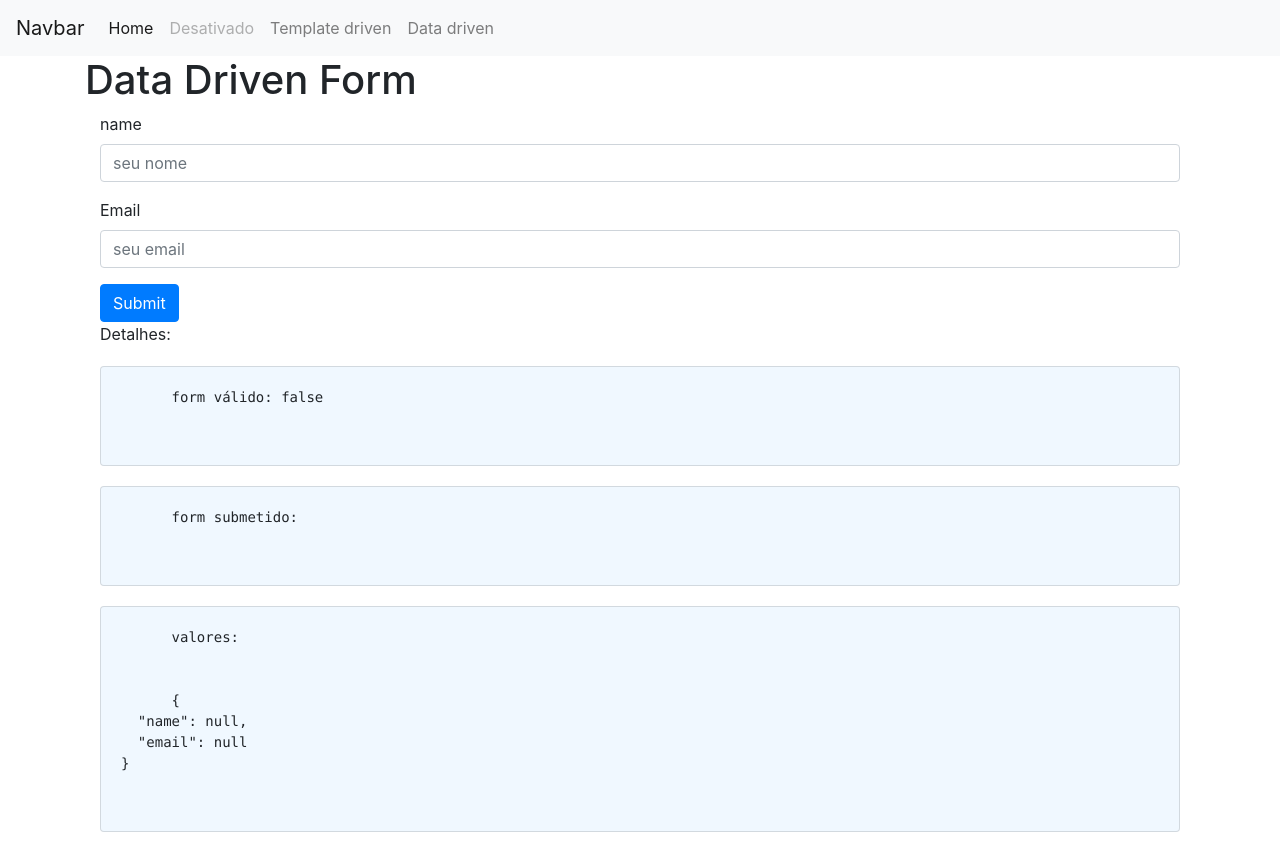
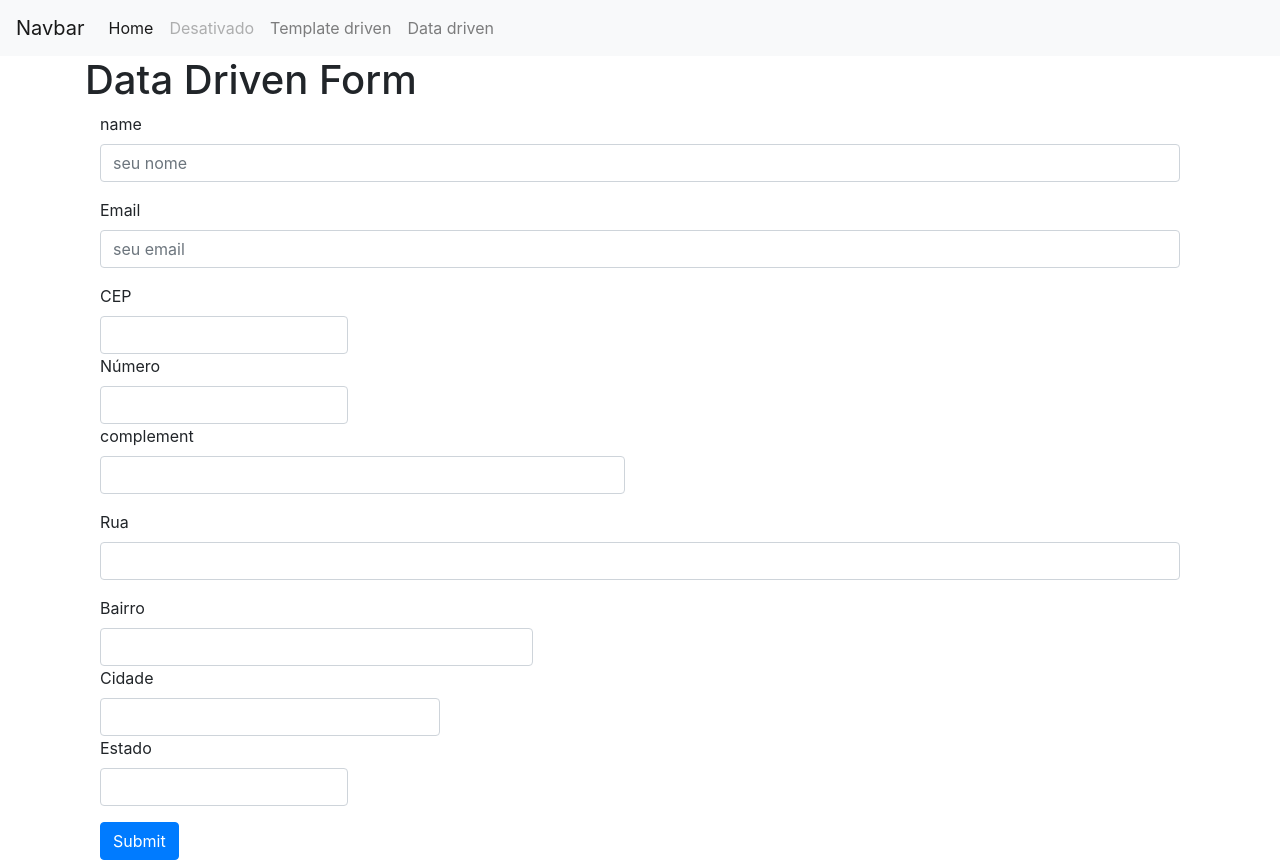
Before and after one commit to layshidani/curso-loiane, an Angular app: page /dataForm in a window 1280 px wide. Shown: the top 862 px of the page. Before the commit the page ends 832 px from the top, so only its background shows below. Built offline with nearby package versions, Linux system fonts and the light colour scheme.

Commit message:
feat(reactive-form): add address fields :sparkles:

```diff
--- a/src/app/data-form/data-form.component.html
+++ b/src/app/data-form/data-form.component.html
@@ -32,6 +32,70 @@
     </div>
   </div>
 
+  <div>
+
+    <div class="form-group">
+
+      <div class="col-md-3" [ngClass]="applyCssError('zipcode')">
+        <label for="zipcode" class="control-label">CEP</label>
+        <input type="text" class="form-control" id="zipcode" formControlName="zipcode">
+        <app-field-control-error [showError]="verifyValidTouched('zipcode')" errorMsg="CEP é obrigatório.">
+        </app-field-control-error>
+      </div>
+
+      <div class="col-md-3" [ngClass]="applyCssError('number')">
+        <label for="number" class="control-label">Número</label>
+        <input type="text" class="form-control" id="number" formControlName="number">
+        <app-field-control-error [showError]="verifyValidTouched('number')" errorMsg="Número é obrigatório.">
+        </app-field-control-error>
+      </div>
+
+      <div class="col-md-6">
+        <label for="complement" class="control-label">complement</label>
+        <input type="text" class="form-control" id="complement" formControlName="complement">
+      </div>
+
+    </div>
+
+    <div class="form-group" [ngClass]="applyCssError('street')">
+
+      <div class="col-sm-12">
+        <label for="street" class="control-label">Rua</label>
+      </div>
+
+      <div class="col-sm-12">
+        <input type="text" class="form-control" name="street" id="street" formControlName="street">
+
+        <app-field-control-error [showError]="verifyValidTouched('street')" errorMsg="Rua é obrigatório.">
+        </app-field-control-error>
+      </div>
+    </div>
+
+    <div class="form-group">
+      <div class="col-md-5" [ngClass]="applyCssError('neightboor')">
+        <label for="neightboor" class="control-label">Bairro</label>
+        <input type="text" class="form-control" id="neightboor" formControlName="neightboor">
+        <app-field-control-error [showError]="verifyValidTouched('neightboor')" errorMsg="Bairro é obrigatório.">
+        </app-field-control-error>
+      </div>
+
+      <div class="col-md-4" [ngClass]="applyCssError('city')">
+        <label for="city" class="control-label">Cidade</label>
+        <input type="text" class="form-control" id="city" formControlName="city">
+        <app-field-control-error [showError]="verifyValidTouched('city')" errorMsg="Cidade é obrigatório.">
+        </app-field-control-error>
+      </div>
+
+      <div class="col-md-3" [ngClass]="applyCssError('state')">
+        <label for="state" class="control-label">Estado</label>
+        <input type="text" class="form-control" id="state" formControlName="state">
+        <app-field-control-error [showError]="verifyValidTouched('state')" errorMsg="Estado é obrigatório.">
+        </app-field-control-error>
+      </div>
+    </div>
+
+  </div>
+
   <div class="col-sm-12">
     <button type="submit" class="btn btn-primary">Submit</button>
   </div>
--- a/src/app/data-form/data-form.component.ts
+++ b/src/app/data-form/data-form.component.ts
@@ -28,7 +28,14 @@ export class DataFormComponent implements OnInit {
 
     this.formulary = this.formBuilder.group({
       name: [null, [Validators.required, Validators.minLength(3)]],
-      email: [null, [Validators.required, Validators.email]]
+      email: [null, [Validators.required, Validators.email]],
+      zipcode: [null, Validators.required],
+      number: [null, Validators.required],
+      complement: [null],
+      street: [null, Validators.required],
+      neightboor: [null, Validators.required],
+      city: [null, Validators.required],
+      state: [null, Validators.required],
     })
   }
 
```
